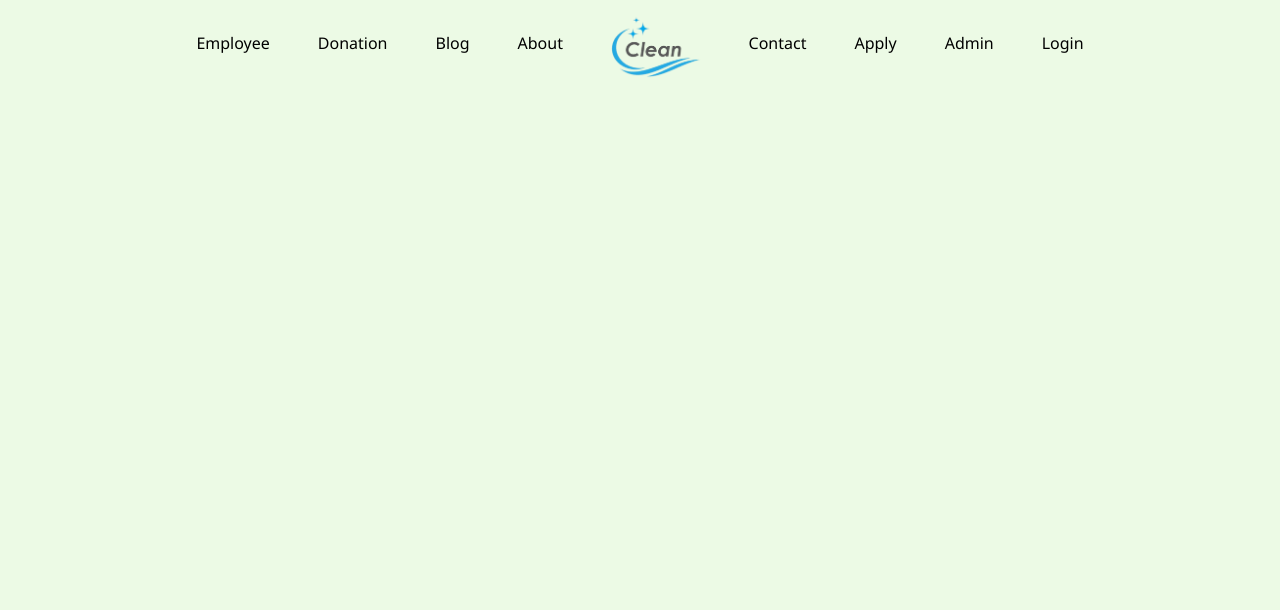
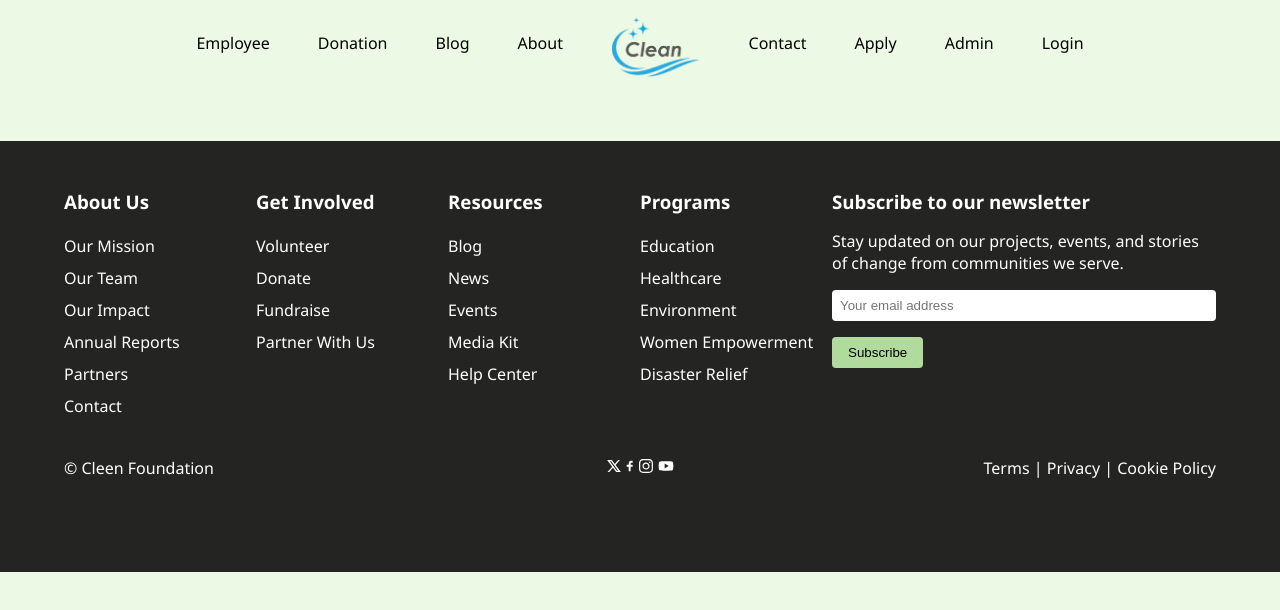
Before and after one commit to aryn-rjpt/cleen-foundation-ngo, a React (Vite) app in the folder frontend/: page / in a window 1280 px wide. Shown: the top 610 px of the page. Built offline with nearby package versions, Linux system fonts and the light colour scheme.

Commit message:
added footer

```diff
--- a/frontend/src/App.jsx
+++ b/frontend/src/App.jsx
@@ -1,6 +1,7 @@
 import './styles/App.css'
 import { Outlet } from 'react-router-dom'
 import Navbar from './components/Navbar'
+import Footer from './Components/Footer.jsx'
 
 
 
@@ -10,6 +11,7 @@ function App() {
     <>
       <Navbar />
       <Outlet />
+      <Footer />
     </>
   )
 }
--- /dev/null
+++ b/frontend/src/Components/Footer.jsx
@@ -0,0 +1,82 @@
+import '../styles/Footer.css';
+
+
+// Social Media Icons
+import { FaInstagram } from "react-icons/fa6";
+import { TiSocialFacebook } from "react-icons/ti";
+import { TiSocialYoutube } from "react-icons/ti";
+import { RiTwitterXLine } from "react-icons/ri";
+
+const Footer = () => {
+    return (
+        <div className='footer'>
+            <div>
+                <h3>About Us</h3>
+                <ul>
+                    <li>Our Mission</li>
+                    <li>Our Team</li>
+                    <li>Our Impact</li>
+                    <li>Annual Reports</li>
+                    <li>Partners</li>
+                    <li>Contact</li>
+                </ul>
+            </div>
+
+            <div>
+                <h3>Get Involved</h3>
+                <ul>
+                    <li>Volunteer</li>
+                    <li>Donate</li>
+                    <li>Fundraise</li>
+                    <li>Partner With Us</li>
+                </ul>
+            </div>
+
+            <div >
+                <h3>Resources</h3>
+                <ul>
+                    <li>Blog</li>
+                    <li>News</li>
+                    <li>Events</li>
+                    <li>Media Kit</li>
+                    <li>Help Center</li>
+                </ul>
+            </div>
+
+            <div >
+                <h3>Programs</h3>
+                <ul>
+                    <li>Education</li>
+                    <li>Healthcare</li>
+                    <li>Environment</li>
+                    <li>Women Empowerment</li>
+                    <li>Disaster Relief</li>
+                </ul>
+            </div>
+
+            <div className='newsletter'>
+                <h3>Subscribe to our newsletter</h3>
+                <p>Stay updated on our projects, events, and stories of change from communities we serve.</p>
+                <form>
+                    <input type="email" placeholder="Your email address" />
+                    <button type="submit">Subscribe</button>
+                </form>
+            </div>
+
+            <div className='copyright'>© Cleen Foundation</div>
+            <div className='socials'>
+                <a href='#'><RiTwitterXLine /></a>
+                <a href='#'><TiSocialFacebook /></a>
+                <a href='#'><FaInstagram />&nbsp;</a>
+                <a href='#'><TiSocialYoutube /></a>
+            </div>
+            <div className='links'>
+                <a href="#">Terms | </a>
+                <a href="#">Privacy | </a>
+                <a href="#">Cookie Policy</a>
+            </div>
+        </div>
+    )
+}
+
+export default Footer
--- /dev/null
+++ b/frontend/src/styles/Footer.css
@@ -0,0 +1,55 @@
+.footer {
+    display: grid;
+    grid-template-rows: 80% 20%;
+    grid-template-columns: repeat(4, 1fr) 2fr;
+    padding: 3rem 4rem;
+    color: white;
+    background-color: #242423;
+
+}
+
+.footer ul {
+    list-style: none;
+    margin: 1rem 0 5rem 0;
+    line-height: 2rem;
+}
+
+.footer .newsletter p{
+    margin: 1rem 0;
+}
+
+.footer .newsletter input {
+    width: 100%;
+    padding: 0.5rem;
+    border: none;
+    border-radius: 4px;
+}
+
+.footer .newsletter button {
+    margin: 1rem 0;
+    padding: 0.5rem 1rem;
+    background-color: var(--secondary-color);
+    border: none;
+    border-radius: 4px;
+    cursor: pointer;
+}
+
+.footer .copyright {
+    grid-column: 1 / span 2;
+    justify-self: left;
+}
+
+.footer .socials {
+    grid-column: 3 / span 2;
+    justify-self: center;
+}
+
+.footer .links {
+    grid-column: 5 / span 2;
+    justify-self: right;
+}
+
+.footer a {
+    color: white;
+    text-decoration: none;
+}
--- /dev/null
+++ b/package.json
@@ -0,0 +1,5 @@
+{
+  "dependencies": {
+    "react-icons": "^5.5.0"
+  }
+}
```
Also changed, not shown: 1 other file (tests, documents, lock files or other folders).
